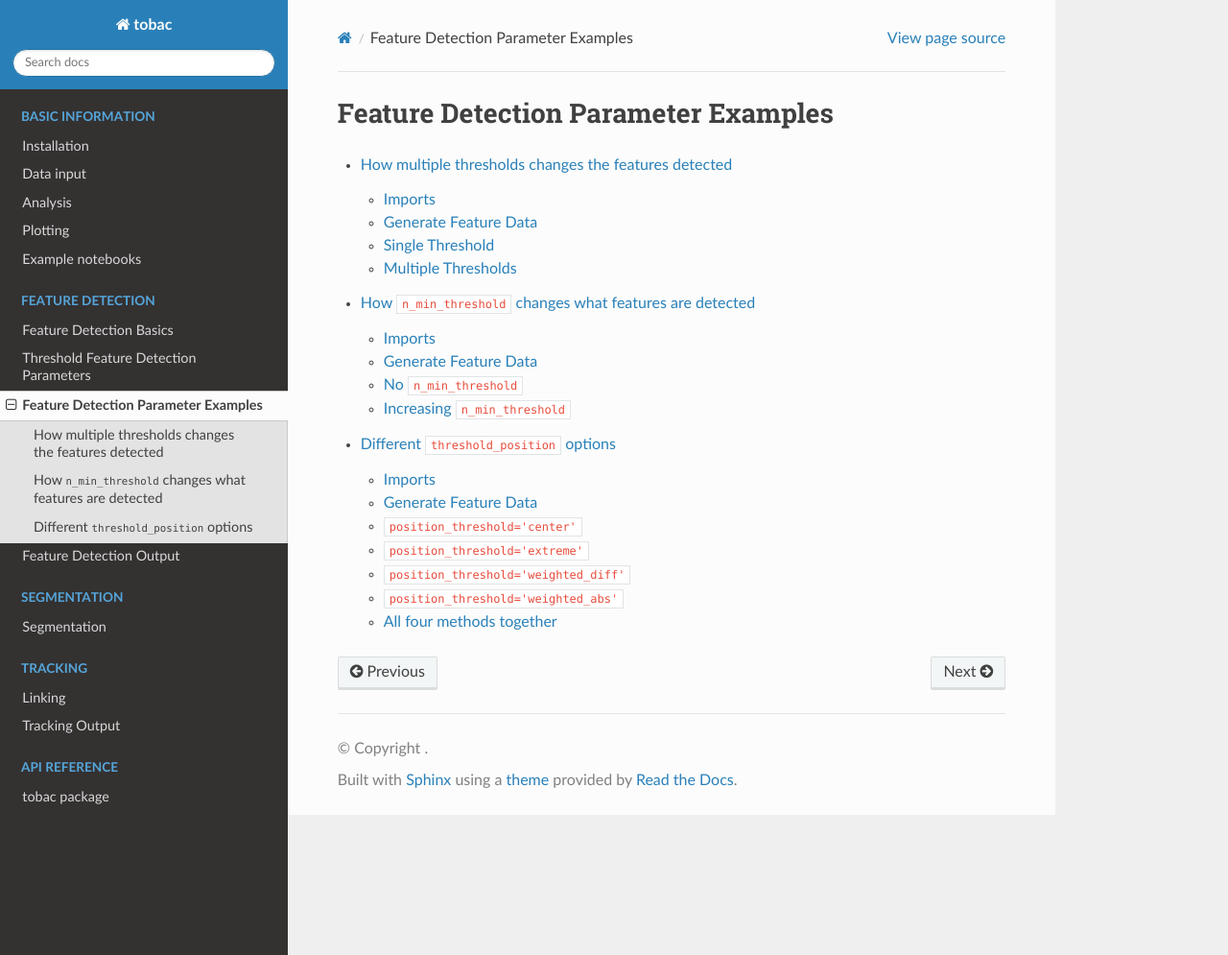
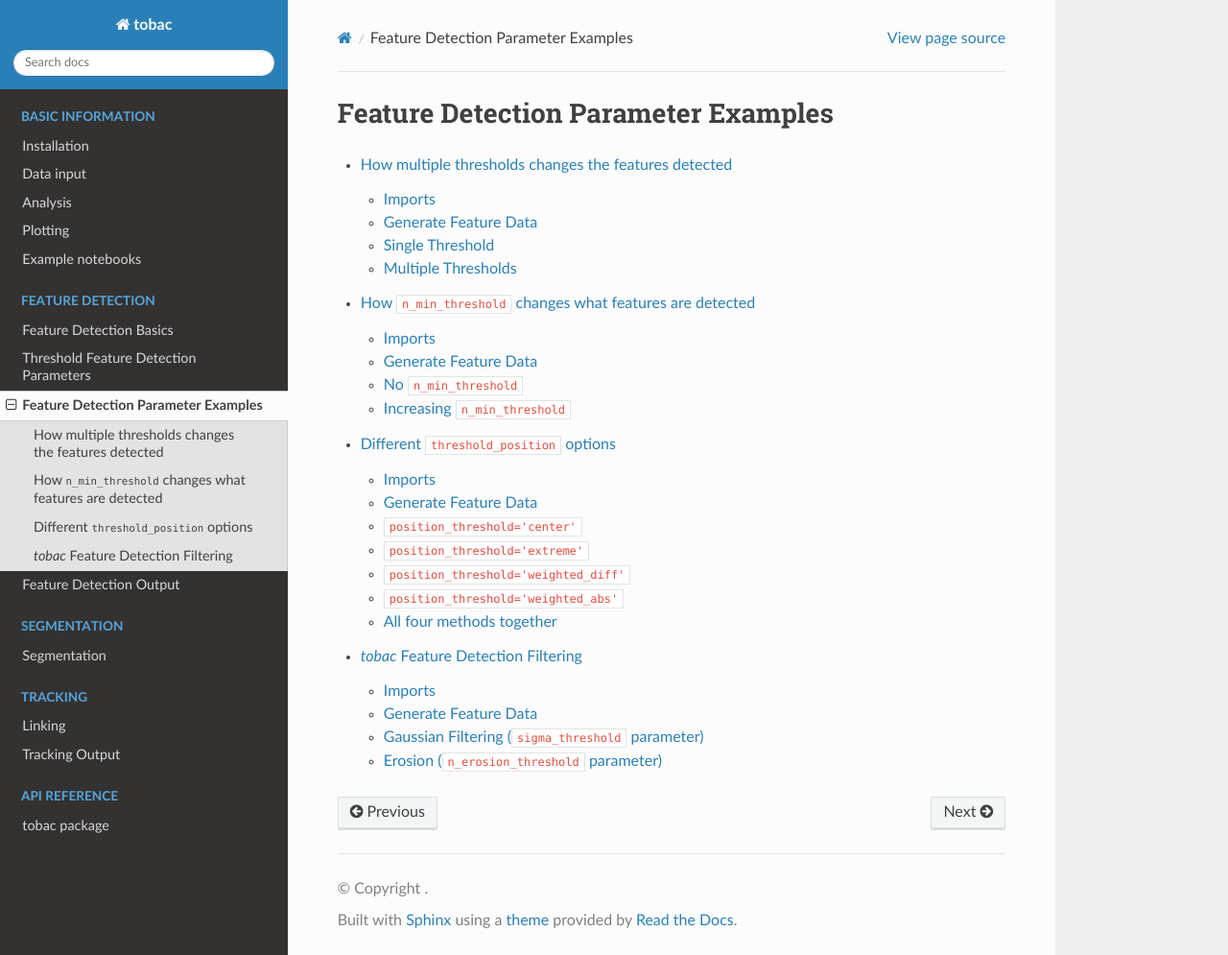
Before and after one commit to tobac-project/tobac, a Sphinx documentation site: the page built from doc/feature_detection/index.rst, in a window 1280 px wide and 995 px high. Shown: the whole window at 96% size. Built offline with Sphinx 7.4.7 and the Read the Docs theme 2.0.0, drawn with Linux system fonts in a browser that asks for light colours; formulas are drawn with MathJax 3.

Commit message:
Fixed a bug where not all notebooks were linked.

```diff
--- a/doc/feature_detection/index.rst
+++ b/doc/feature_detection/index.rst
@@ -8,3 +8,4 @@
    notebooks/multiple_thresholds_example
    notebooks/n_min_threshold_example
    notebooks/position_threshold_example
+   notebooks/feature_detection_filtering
```
